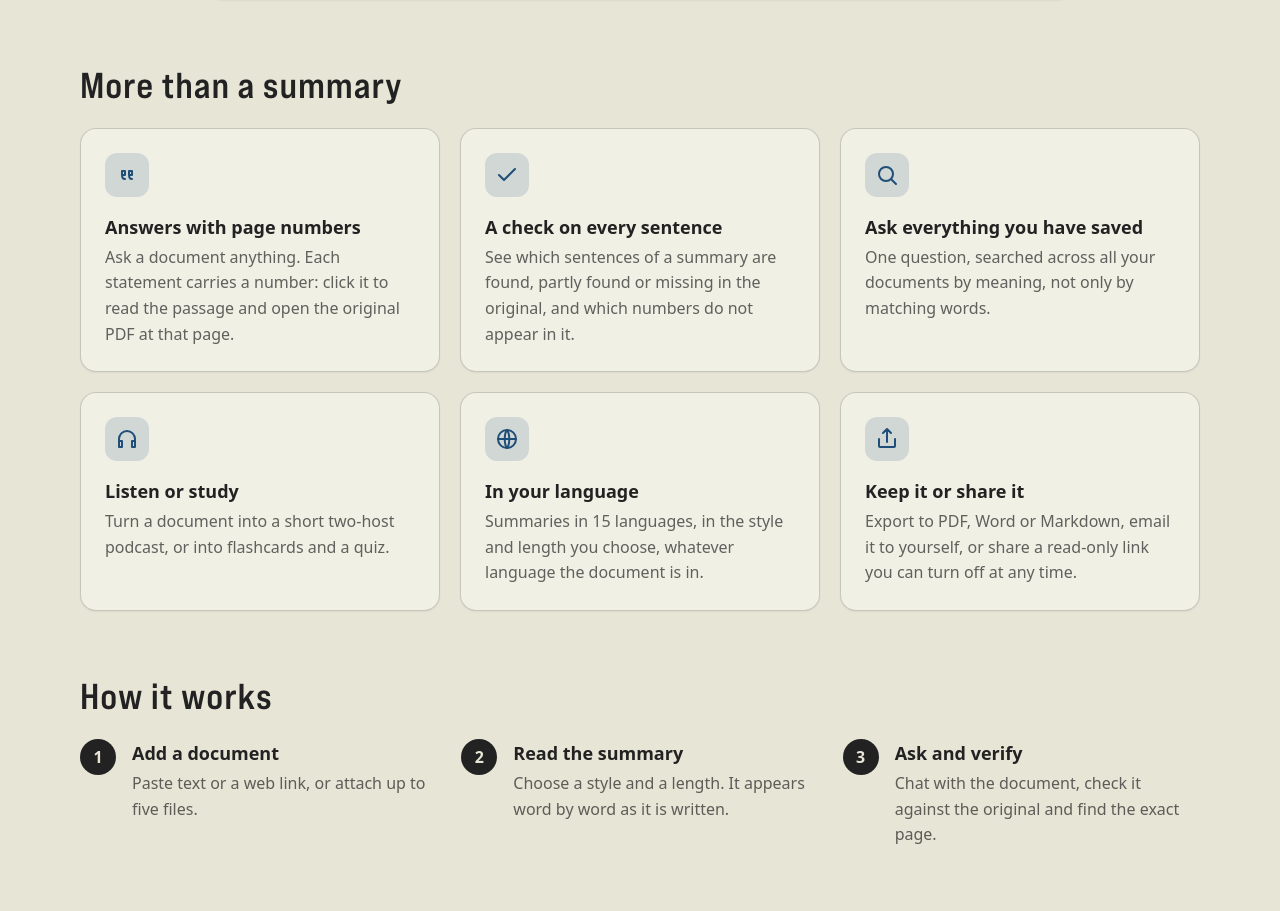
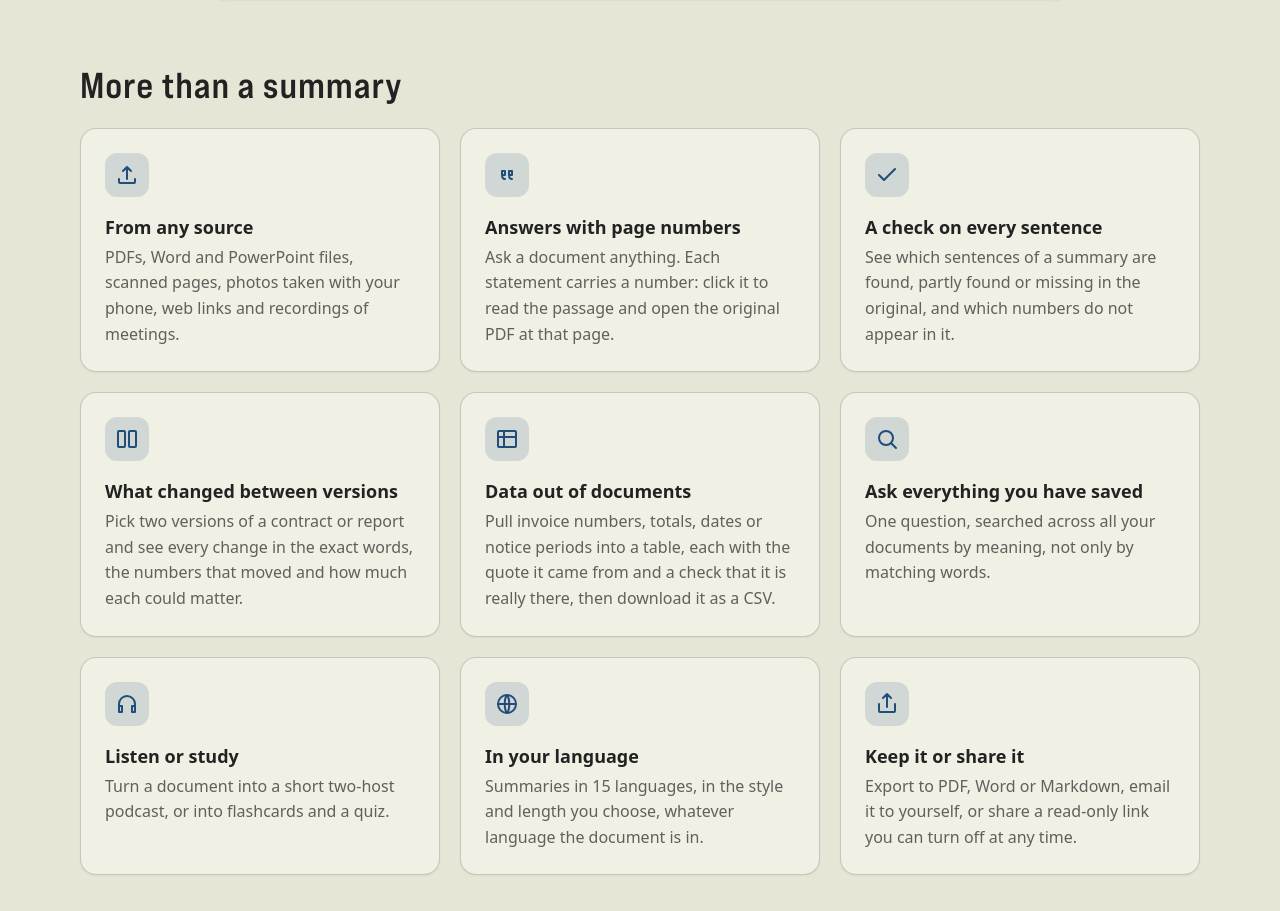
Before and after one commit to Oblutack/Ai-Summarizer, a Next.js app in the folder frontend/: page / in a window 1280 px wide. Shown: the part 1184-2095 px from the top of the page. Built offline with nearby package versions, Linux system fonts and the light colour scheme; no server answers.

Commit message:
feat(frontend): mention photos, comparing and tables on the landing page

```diff
--- a/frontend/components/Landing.tsx
+++ b/frontend/components/Landing.tsx
@@ -26,9 +26,31 @@ function Icon({ children }: { children: React.ReactNode }) {
   );
 }
 
-const FEATURES: { key: "cited" | "proof" | "library" | "listen" | "languages" | "share"; icon: React.ReactNode }[] = [
+const FEATURES: {
+  key: "inputs" | "cited" | "proof" | "compare" | "extract" | "library" | "listen" | "languages" | "share";
+  icon: React.ReactNode;
+}[] = [
+  { key: "inputs", icon: <path d="M12 16V4m0 0L8 8m4-4l4 4M4 16v3a1 1 0 0 0 1 1h14a1 1 0 0 0 1-1v-3" /> },
   { key: "cited", icon: <path d="M7 8h3v4H7zm7 0h3v4h-3zM7 12c0 3 1 4 3 4M14 12c0 3 1 4 3 4" /> },
   { key: "proof", icon: <path d="M20 6L9 17l-5-5" /> },
+  {
+    key: "compare",
+    icon: (
+      <>
+        <rect x="3" y="4" width="7" height="16" rx="1" />
+        <rect x="14" y="4" width="7" height="16" rx="1" />
+      </>
+    ),
+  },
+  {
+    key: "extract",
+    icon: (
+      <>
+        <rect x="3" y="4" width="18" height="16" rx="1" />
+        <path d="M3 10h18M9 4v16" />
+      </>
+    ),
+  },
   { key: "library", icon: <><circle cx="11" cy="11" r="7" /><path d="M21 21l-4.3-4.3" /></> },
   { key: "listen", icon: <path d="M4 14v-2a8 8 0 0 1 16 0v2M4 14h3v6H4zm13 0h3v6h-3z" /> },
   { key: "languages", icon: <><circle cx="12" cy="12" r="9" /><path d="M3 12h18M12 3c3 3.5 3 14.5 0 18M12 3c-3 3.5-3 14.5 0 18" /></> },
```
